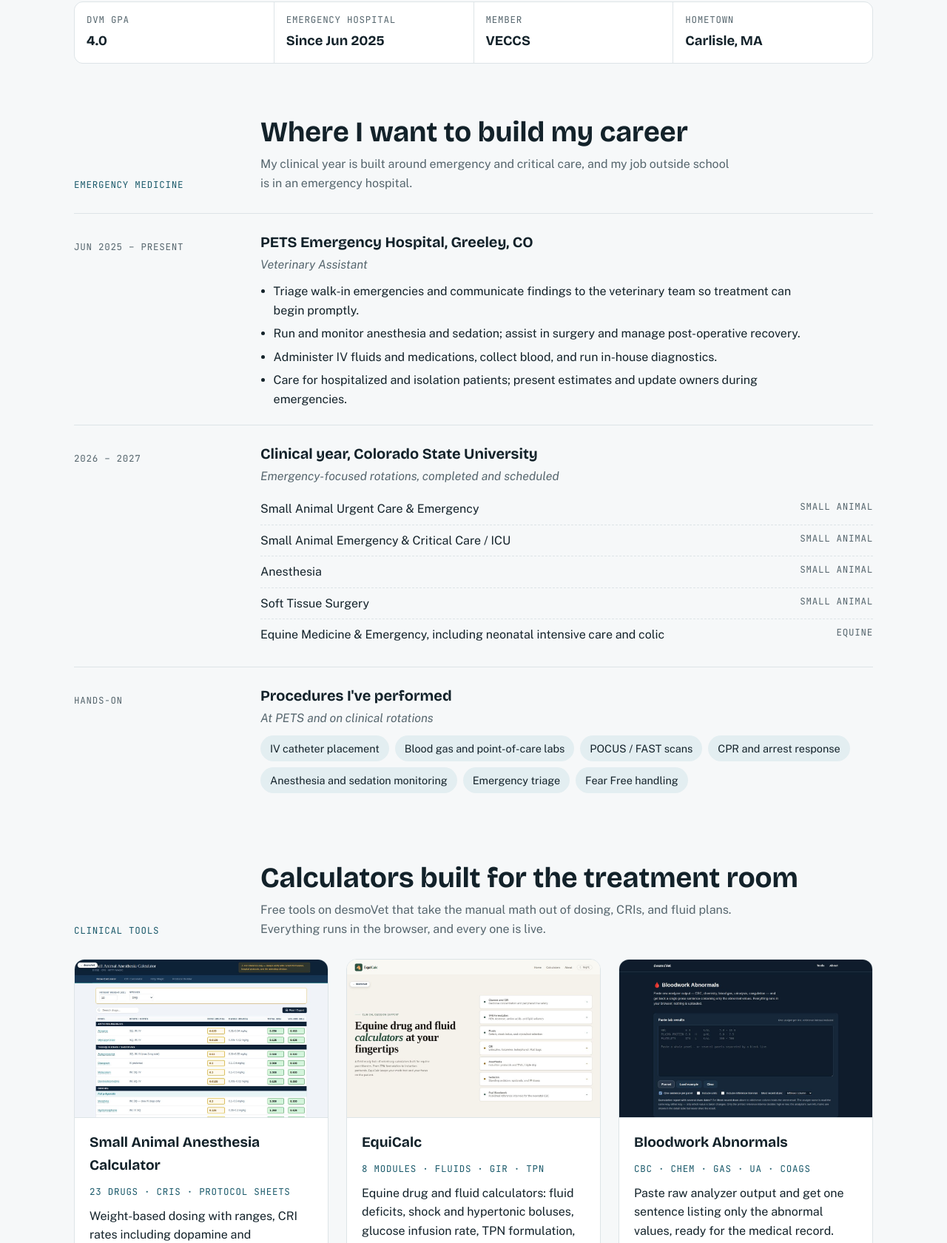
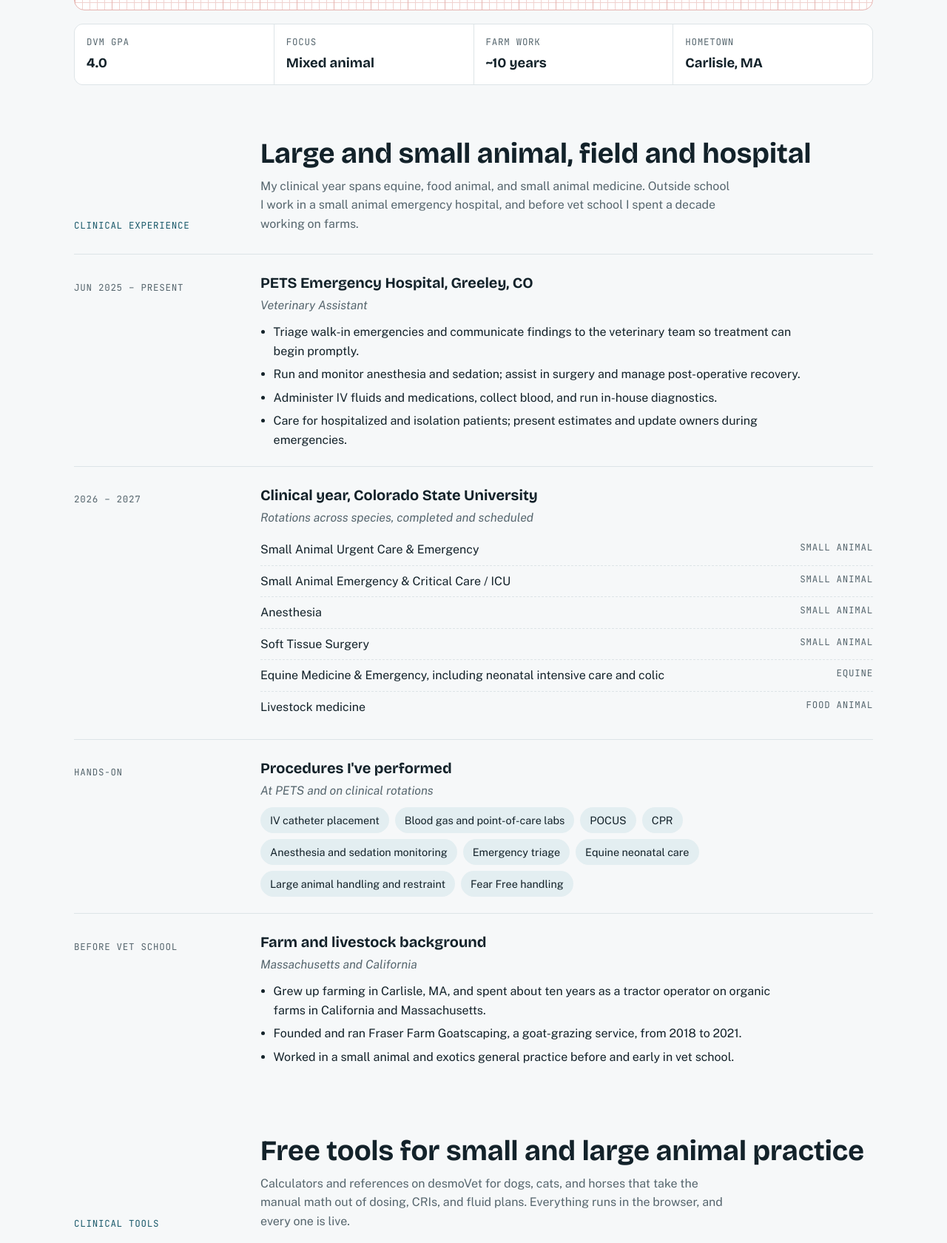
Before and after one commit to kbonen12/KB-Portfolio, a plain HTML site: page index.html in a window 1280 px wide. Shown: the part 557-2237 px from the top of the page at 74% size. Drawn offline with nearby package versions, Linux system fonts and the light colour scheme.

Commit message:
Reframe portfolio around mixed-animal practice
Co-Authored-By: Claude Opus 5.5 <noreply@anthropic.com>
Claude-Session: https://claude.ai/code/session_01MQXLQMG8s3f1vxJgAw7vHj

```diff
--- a/index.html
+++ b/index.html
@@ -3,7 +3,7 @@
 <head>
 <meta charset="utf-8">
 <meta name="viewport" content="width=device-width, initial-scale=1, viewport-fit=cover">
-<meta name="description" content="Kyle Bonenfant, DVM candidate at Colorado State University: emergency medicine experience, clinical tools, teaching, and leadership.">
+<meta name="description" content="Kyle Bonenfant, mixed-animal DVM candidate at Colorado State University: equine, food animal, and small animal experience, clinical tools, teaching, and leadership.">
 <title>Kyle Bonenfant</title>
 <link rel="icon" href="assets/kyle.jpg">
 
@@ -174,7 +174,7 @@ footer { padding-block: 56px 40px; color: var(--muted); font-size: .9rem; }
   <div class="wrap">
     <strong>Kyle Bonenfant</strong>
     <nav aria-label="Sections">
-      <a href="#emergency">Emergency</a>
+      <a href="#clinical">Clinical</a>
       <a href="#tools">Clinical tools</a>
       <a href="#teaching">Teaching</a>
       <a href="#leadership">Leadership</a>
@@ -189,7 +189,7 @@ footer { padding-block: 56px 40px; color: var(--muted); font-size: .9rem; }
     <div>
       <p class="eyebrow mono">DVM candidate · Class of 2027 · Colorado State University</p>
       <h1 id="name">Kyle Bonenfant</h1>
-      <p class="lede">I'm training for a career in small animal emergency and critical care. I've worked in an emergency hospital since 2025, and I build free clinical tools for the people working the floor.</p>
+      <p class="lede">I'm a mixed-animal veterinary student graduating in 2027, with hands-on experience across horses, cattle, small ruminants, dogs, and cats. I grew up farming, I've worked in an emergency hospital since 2025, and I build free clinical tools for veterinarians and students.</p>
       <div class="actions">
         <a class="btn primary" href="#tools">See the tools</a>
         <a class="btn ghost" href="#contact">Get in touch</a>
@@ -205,18 +205,18 @@ footer { padding-block: 56px 40px; color: var(--muted); font-size: .9rem; }
 
   <dl class="facts">
     <div><dt class="mono">DVM GPA</dt><dd>4.0</dd></div>
-    <div><dt class="mono">Emergency hospital</dt><dd>Since Jun 2025</dd></div>
-    <div><dt class="mono">Member</dt><dd>VECCS</dd></div>
+    <div><dt class="mono">Focus</dt><dd>Mixed animal</dd></div>
+    <div><dt class="mono">Farm work</dt><dd>~10 years</dd></div>
     <div><dt class="mono">Hometown</dt><dd>Carlisle, MA</dd></div>
   </dl>
 
-  <!-- ===================== Emergency ===================== -->
-  <section class="block" id="emergency" aria-labelledby="em-h">
+  <!-- ===================== Clinical ===================== -->
+  <section class="block" id="clinical" aria-labelledby="em-h">
     <div class="head">
-      <p class="mono">Emergency medicine</p>
+      <p class="mono">Clinical experience</p>
       <div>
-        <h2 id="em-h">Where I want to build my career</h2>
-        <p>My clinical year is built around emergency and critical care, and my job outside school is in an emergency hospital.</p>
+        <h2 id="em-h">Large and small animal, field and hospital</h2>
+        <p>My clinical year spans equine, food animal, and small animal medicine. Outside school I work in a small animal emergency hospital, and before vet school I spent a decade working on farms.</p>
       </div>
     </div>
 
@@ -238,13 +238,14 @@ footer { padding-block: 56px 40px; color: var(--muted); font-size: .9rem; }
       <p class="when mono">2026 – 2027</p>
       <div>
         <h3>Clinical year, Colorado State University</h3>
-        <p class="role">Emergency-focused rotations, completed and scheduled</p>
+        <p class="role">Rotations across species, completed and scheduled</p>
         <ul class="rot">
           <li><span>Small Animal Urgent Care &amp; Emergency</span><span class="tag mono">Small animal</span></li>
           <li><span>Small Animal Emergency &amp; Critical Care / ICU</span><span class="tag mono">Small animal</span></li>
           <li><span>Anesthesia</span><span class="tag mono">Small animal</span></li>
           <li><span>Soft Tissue Surgery</span><span class="tag mono">Small animal</span></li>
           <li><span>Equine Medicine &amp; Emergency, including neonatal intensive care and colic</span><span class="tag mono">Equine</span></li>
+            <li><span>Livestock medicine</span><span class="tag mono">Food animal</span></li>
         </ul>
       </div>
     </div>
@@ -257,23 +258,37 @@ footer { padding-block: 56px 40px; color: var(--muted); font-size: .9rem; }
         <ul class="chips">
           <li>IV catheter placement</li>
           <li>Blood gas and point-of-care labs</li>
-          <li>POCUS / FAST scans</li>
-          <li>CPR and arrest response</li>
+          <li>POCUS</li>
+          <li>CPR</li>
           <li>Anesthesia and sedation monitoring</li>
           <li>Emergency triage</li>
+            <li>Equine neonatal care</li>
+            <li>Large animal handling and restraint</li>
           <li>Fear Free handling</li>
         </ul>
       </div>
     </div>
-  </section>
+        <div class="chart">
+        <p class="when mono">Before vet school</p>
+        <div>
+          <h3>Farm and livestock background</h3>
+          <p class="role">Massachusetts and California</p>
+          <ul>
+            <li>Grew up farming in Carlisle, MA, and spent about ten years as a tractor operator on organic farms in California and Massachusetts.</li>
+            <li>Founded and ran Fraser Farm Goatscaping, a goat-grazing service, from 2018 to 2021.</li>
+            <li>Worked in a small animal and exotics general practice before and early in vet school.</li>
+          </ul>
+        </div>
+      </div>
+    </section>
 
-  <!-- ===================== Tools ===================== -->
+    <!-- ===================== Tools ===================== -->
   <section class="block" id="tools" aria-labelledby="tools-h">
     <div class="head">
       <p class="mono">Clinical tools</p>
       <div>
-        <h2 id="tools-h">Calculators built for the treatment room</h2>
-        <p>Free tools on desmoVet that take the manual math out of dosing, CRIs, and fluid plans. Everything runs in the browser, and every one is live.</p>
+        <h2 id="tools-h">Free tools for small and large animal practice</h2>
+        <p>Calculators and references on desmoVet for dogs, cats, and horses that take the manual math out of dosing, CRIs, and fluid plans. Everything runs in the browser, and every one is live.</p>
       </div>
     </div>
 
@@ -284,7 +299,7 @@ footer { padding-block: 56px 40px; color: var(--muted); font-size: .9rem; }
           <h3>Small Animal Anesthesia Calculator</h3>
           <p class="specs mono">23 drugs · CRIs · protocol sheets</p>
           <p>Weight-based dosing with ranges, CRI rates including dopamine and dobutamine, a feline ketamine–dexmedetomidine–opioid reference, and a printable protocol sheet from premedication through local blocks.</p>
-          <p class="why">Built so a dose or CRI rate is one weight entry away during a busy shift.</p>
+          <p class="why">Built so a dose or CRI rate is one weight entry away, in the clinic or on a busy shift.</p>
           <a class="open" href="https://desmovet.com/anesthesia/" target="_blank" rel="noopener">Open the calculator ↗</a>
         </div>
       </article>
@@ -294,7 +309,7 @@ footer { padding-block: 56px 40px; color: var(--muted); font-size: .9rem; }
           <h3>EquiCalc</h3>
           <p class="specs mono">8 modules · fluids · GIR · TPN</p>
           <p>Equine drug and fluid calculators: fluid deficits, shock and hypertonic boluses, glucose infusion rate, TPN formulation, lidocaine and MLK CRIs, induction and TIVA, and standing sedation.</p>
-          <p class="why">Built for equine critical care, where neonatal fluid, GIR, and CRI math comes up constantly.</p>
+          <p class="why">Built for equine practice, from neonatal fluid and GIR math to standing sedation in the field.</p>
           <a class="open" href="https://desmovet.com/equicalc/" target="_blank" rel="noopener">Open EquiCalc ↗</a>
         </div>
       </article>
```
